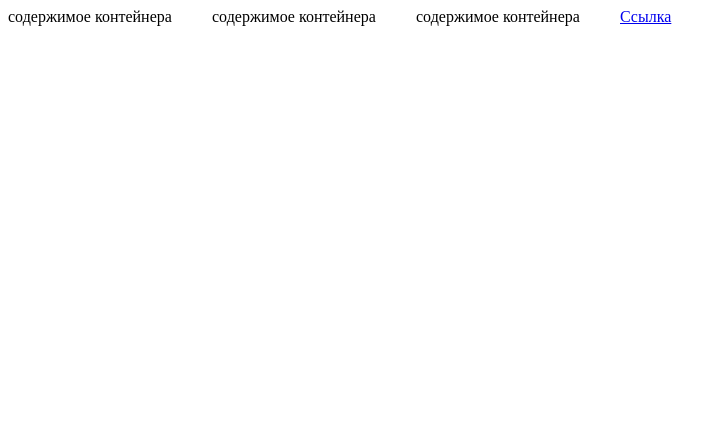
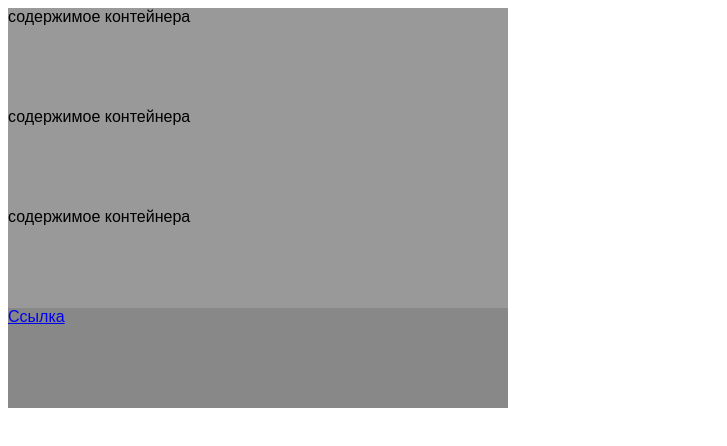
Before and after one commit to shellist2/demo_site, a plain HTML site: page index2.html in a window 1280 px wide. Shown: the whole page, without its empty margins (0-727 px from the left). Drawn offline with Linux system fonts and the light colour scheme.

Commit message:
edit_file

```diff
--- a/css/style2.css
+++ b/css/style2.css
@@ -1,9 +1,24 @@
+body {
+font: 1em Arial;
+
+
+
+
+}
 .container {
-display: inline-block;
-width: 200px;
+   background: #999;
+display: block;
+max-width: 500px;
+min-width: 350px;
 height: 100px;
+
 }
 
 a {
    width: 500px;
+   background: #888;
+   display:block;
+   width: 500px;
+   height: 100px;
+
 }
--- a/index2.html
+++ b/index2.html
@@ -3,7 +3,7 @@
     <head>
         <title>#-2</title>
         <meta http-equiv="Content-Type" content="text/html;charset=UTF-8">
-        <link href="/css/style2.css" rel="stylesheet">
+        <link href="css/style2.css" rel="stylesheet">
     </head>
 
     <body>
```
